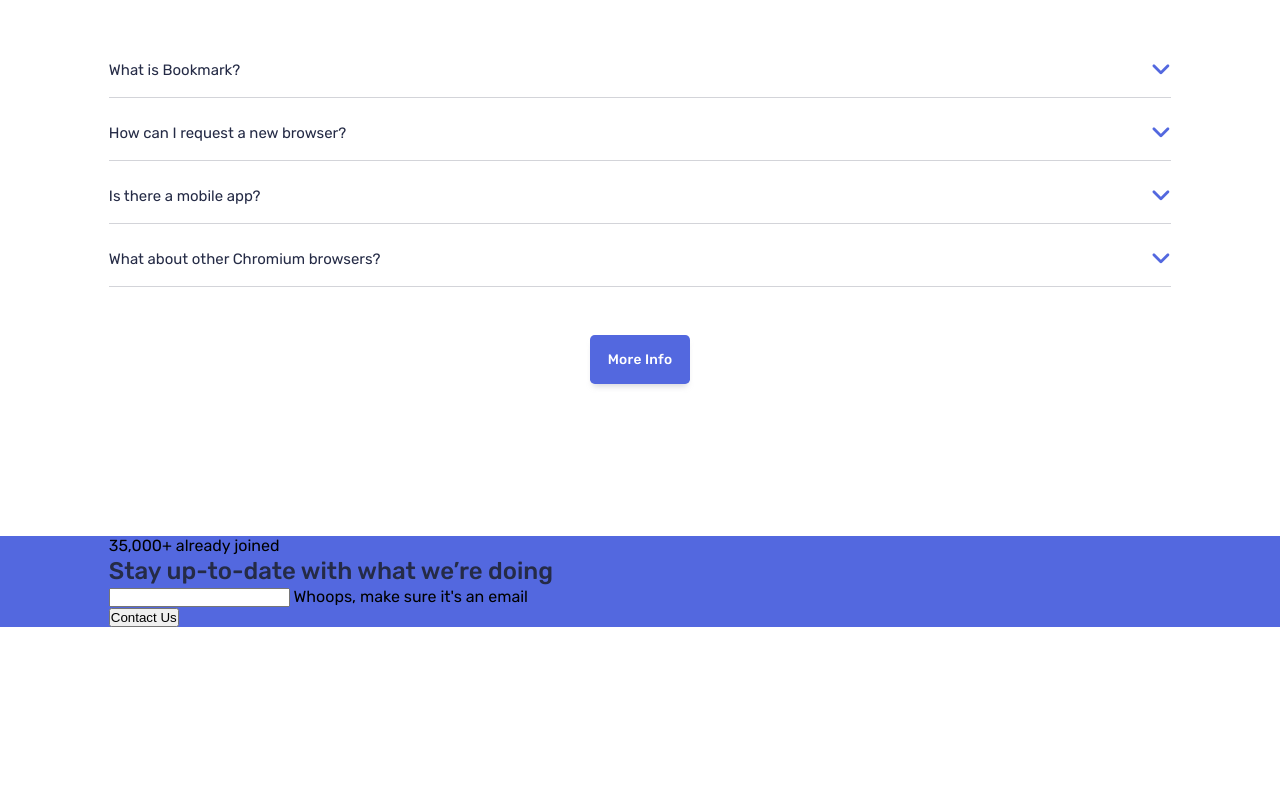
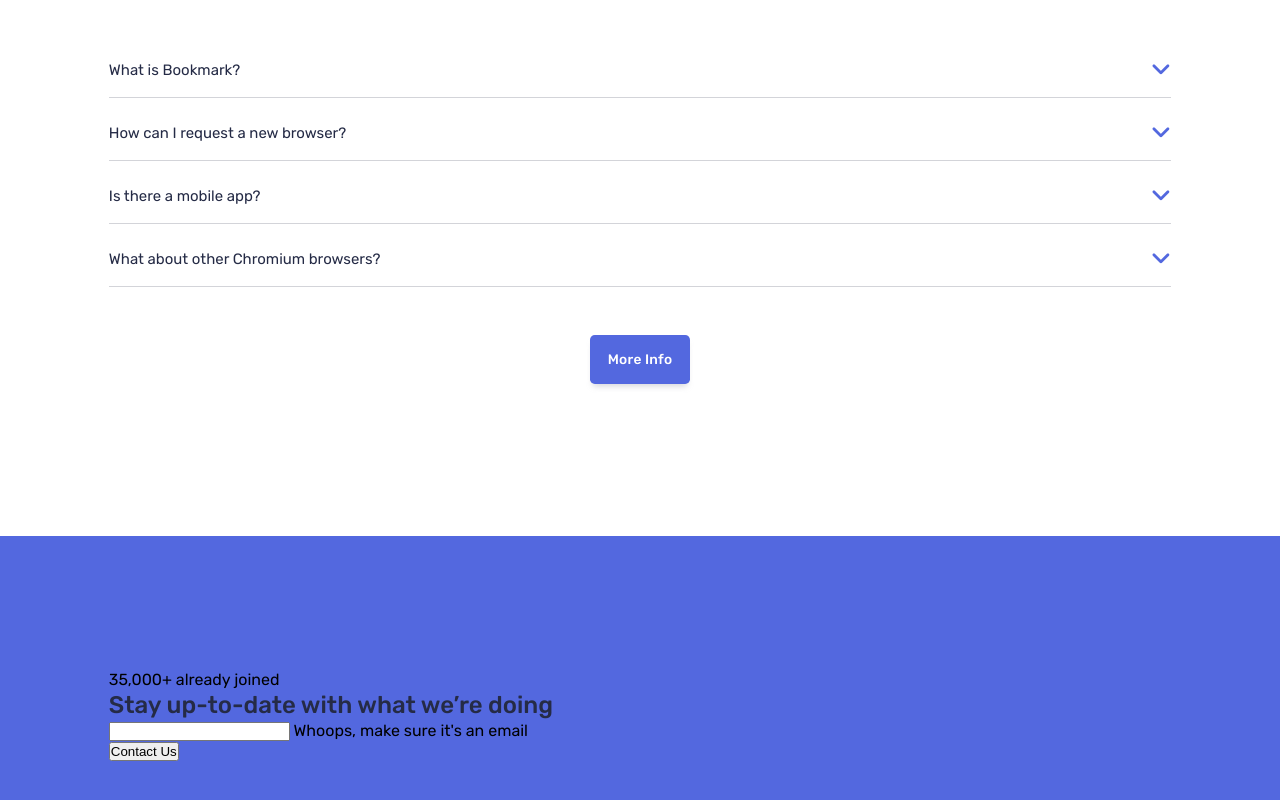
Before and after one commit to ereljapco/frontendmentor, a plain HTML site: page bookmark-landing-page/index.html in a window 1280 px wide. Shown: the part 4241-5041 px from the top of the page. Before the commit the page ends 4868 px from the top, so only its background shows below. Drawn offline with Linux system fonts and the light colour scheme.

Commit message:
style(contact): add height to `.contact` and align items vertically and horizontally in the center using flexbox

```diff
--- a/bookmark-landing-page/css/main.css
+++ b/bookmark-landing-page/css/main.css
@@ -435,5 +435,9 @@
 Contact
 =============== */
 .contact {
+  display: flex;
+  justify-content: center;
+  align-items: center;
+  height: 22.5rem;
   background-color: var(--clr-primary-500);
 }
```
